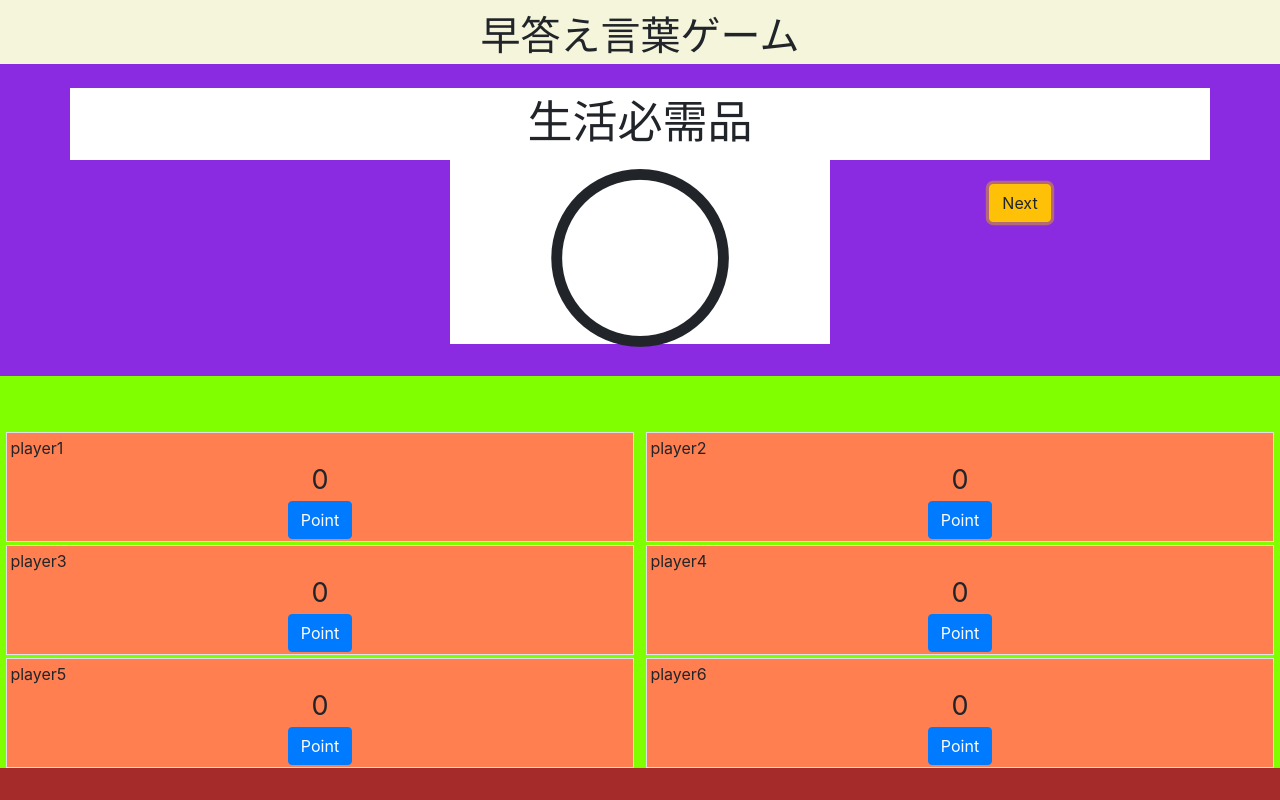
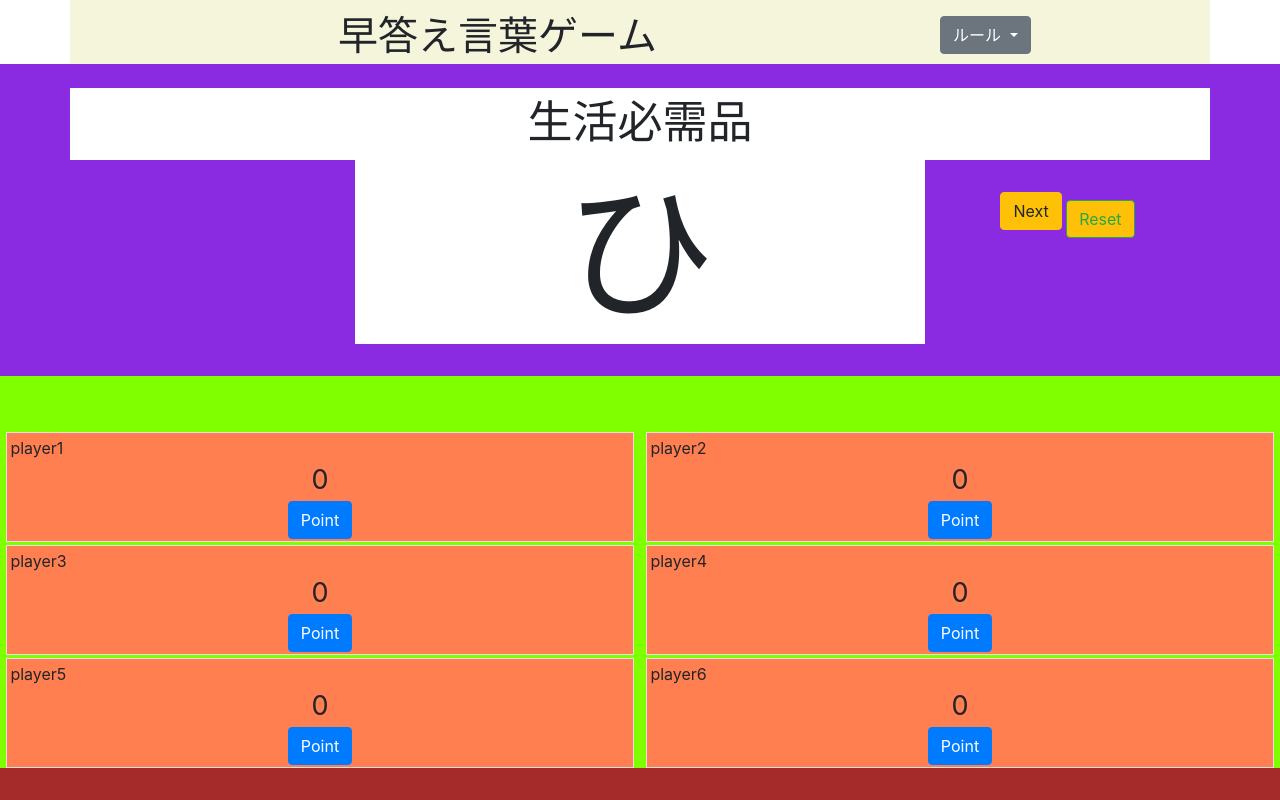
Before and after one commit to sumiship/wordQuiz, a plain HTML site: page index.html in a window 1280 px wide. Both pictures are taken after a click on the button "Next". Drawn offline with nearby package versions, Linux system fonts and the light colour scheme.

Commit message:
色々調整

```diff
--- a/index.html
+++ b/index.html
@@ -20,10 +20,37 @@
     <link rel="icon" href="船2.png" />
   </head>
   <body>
-    <header style="background-color: beige; height: 8vh">
-      <h1 class="text-center pt-1" style="line-height: 8vh">
-        早答え言葉ゲーム
-      </h1>
+    <header class="container" style="background-color: beige; height: 8vh">
+      <div class="row">
+        <h1 class="col-9 text-center pt-1" style="line-height: 8vh">
+          早答え言葉ゲーム
+        </h1>
+        <div class="col-3 pt-3 dropdown">
+          <button
+            type="button"
+            id="dropdown1"
+            class="btn btn-secondary dropdown-toggle"
+            data-toggle="dropdown"
+            aria-haspopup="true"
+            aria-expanded="false"
+          >
+            ルール
+          </button>
+          <div
+            class="dropdown-menu dropdown-menu-right"
+            aria-labelledby="dropdown1"
+          >
+            <p class="dropdown-item" style="margin-bottom: 0">
+              ルールは二つ<br />
+              　1. テーマにあった言葉<br />
+              　2. 頭文字は表示されたひらがな<br />
+              Next: 次の問題<br />
+              Reset: ポイントをリセット<br />
+              ポイントはローカルルールで！！
+            </p>
+          </div>
+        </div>
+      </div>
     </header>
     <main style="background-color: blueviolet">
       <div class="container" style="height: 39vh">
@@ -34,14 +61,21 @@
         </div>
         <div class="row text-center" style="height: 30vh">
           <div
-            class="col-4 offset-4 mt-4 bg-white text-center"
-            style="height: 23vh; padding: 0"
+            class="col-6 offset-3 mt-4 bg-white text-center"
+            style="height: 23vh; padding: 0; line-height: 23vh"
           >
-            <p id="moji" style="font-size: 130px">◯</p>
+            <p id="moji" style="font-size: 150px">◯</p>
           </div>
-          <div class="col-4 pt-5">
+          <div class="col-3 pt-5">
             <button id="next" type="button" class="btn btn-warning">
               Next
+            </button>
+            <button
+              id="reset"
+              type="button"
+              class="btn btn-warning btn-outline-success mt-3"
+            >
+              Reset
             </button>
           </div>
         </div>
--- a/js/main.js
+++ b/js/main.js
@@ -7,13 +7,35 @@
 
   var moji = function () {
     document.getElementById("moji").innerHTML = arrrandom(hiragana);
-    console.log("3");
+  };
+
+  const maru = function (i) {
+    document.getElementById;
   };
 
   document.getElementById("next").addEventListener("click", () => {
+    document.getElementById("next").disabled = true;
     theme();
-    document.getElementById("moji").innerHTML = "◯";
-    setTimeout("moji()", 2900);
+    const setmaru = document.getElementById("moji");
+    setmaru.innerHTML = "◯";
+    let count = 0;
+    const next = () => {
+      setmaru.style.fontSize = String(150 - count++) + "px";
+      var id = setTimeout(next, 10);
+      if (count > 150) {
+        clearTimeout(id);
+        setmaru.style.fontSize = "150px";
+        moji();
+        document.getElementById("next").disabled = false;
+      }
+    };
+    next();
+  });
+
+  document.getElementById("reset").addEventListener("click", () => {
+    for (let i = 1; i < 7; i++) {
+      document.getElementById("pp" + String(i)).innerHTML = "0";
+    }
   });
 
   const player = function (num) {
```
